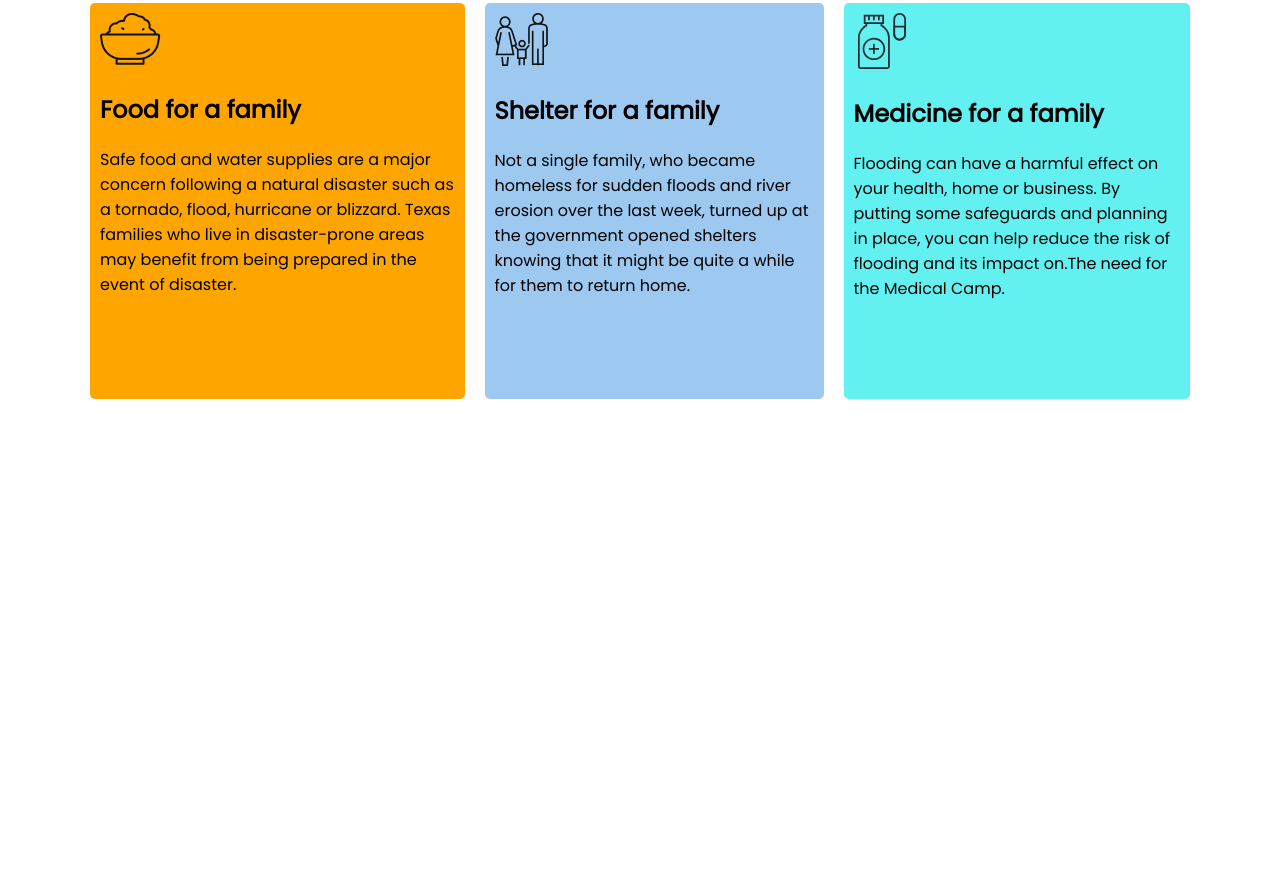
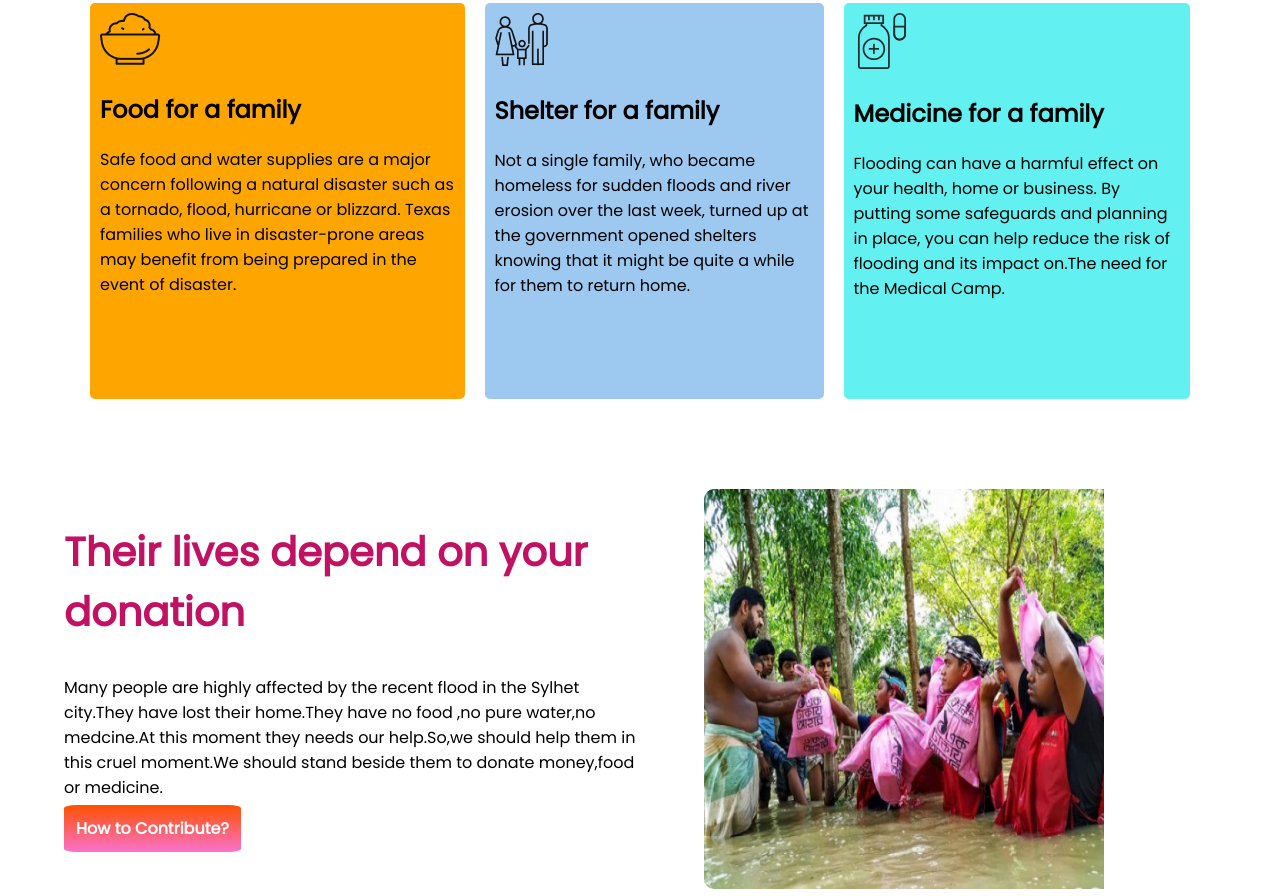
Before and after one commit to jubayergithubrit/DonationHub, a plain HTML site: page index.html in a window 1280 px wide. Shown: the part 1500-2396 px from the top of the page. Before the commit the page ends 1989 px from the top, so only its background shows below. Drawn offline with Linux system fonts and the light colour scheme.

Commit message:
Dnating-moment

```diff
--- a/index.html
+++ b/index.html
@@ -22,7 +22,7 @@
                 children are victims for the flood.When you give, you help us with both immediate response and risk
                 reduction
                 activities.</p>
-            <a class="donate-button" href="https://www.bkash.com//">Donate Now</a>
+            <a target="_blank" class="donate-button" href="https://www.bkash.com//">Donate Now</a>
         </div>
     </section>
     <section class="first-amount">
@@ -44,7 +44,7 @@
     <section class="input-button">
         <input id="input-section" type="text" placeholder="Other Amount(Taka)">
         <br><br>
-        <a class="donate-button topmargin" href="https://www.bkash.com/">Donate Now</a>
+        <a target="_blank" class="donate-button topmargin" href="https://www.bkash.com/">Donate Now</a>
     </section>
 
     <section class="donate-plan">
@@ -80,6 +80,20 @@
         </div>
 
     </section>
+    <section class="your-responsibility">
+        <div class="donating-moment description">
+            <h1><span style="color:rgb(192, 17, 99);">Their lives depend on your donation</span></h1>
+            <p>Many people are highly affected by the recent flood in the Sylhet city.They have lost their home.They
+                have no food ,no pure water,no medcine.At this moment they needs our help.So,we should help them in this
+                cruel moment.We should stand beside them to donate money,food or medicine.</p>
+            <a target="_blank" class="contribute" href="https://www.bkash.com/bn/products-services/payment">How to
+                Contribute?</a>
+        </div>
+        <div class="donating-moment">
+            <img src="images/donation11.jpg" alt="">
+        </div>
+
+    </section>
 
 </body>
 
--- a/style.css
+++ b/style.css
@@ -133,3 +133,39 @@ body {
 .medicine-box img {
     height: 15%;
 }
+
+.your-responsibility {
+    display: flex;
+}
+
+.donating-moment h1 {
+    font-size: 250%;
+
+}
+
+.contribute {
+    text-decoration: none;
+    font-weight: 700;
+    color: white;
+    padding: 12px;
+
+    border-radius: 7%;
+    background-image: linear-gradient(rgb(255, 81, 0), rgb(250, 114, 205));
+}
+
+.donating-moment {
+    width: 50%;
+}
+
+.description {
+    padding-left: 5%;
+    padding-right: 5%;
+}
+
+.donating-moment img {
+    width: 400px;
+    height: 400px;
+
+    border-radius: 10px;
+    padding-right: 10%;
+}
```
